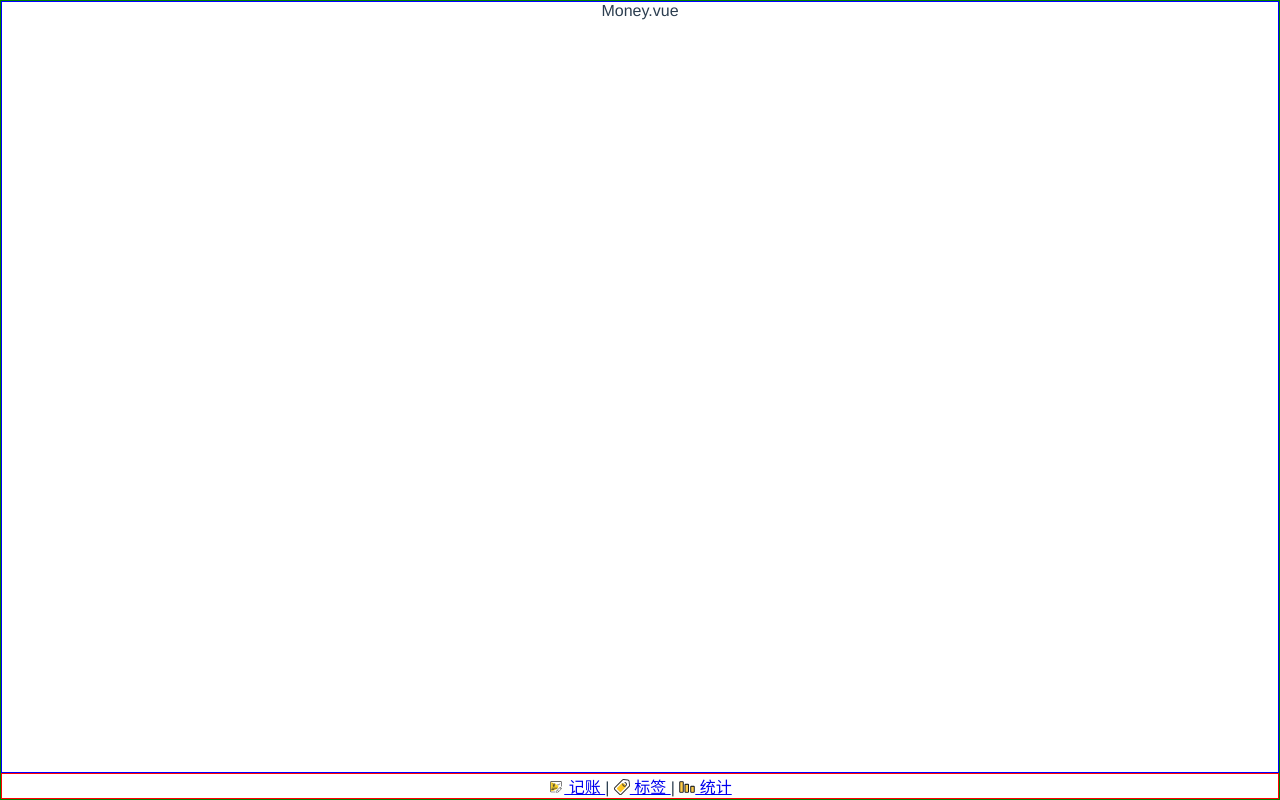
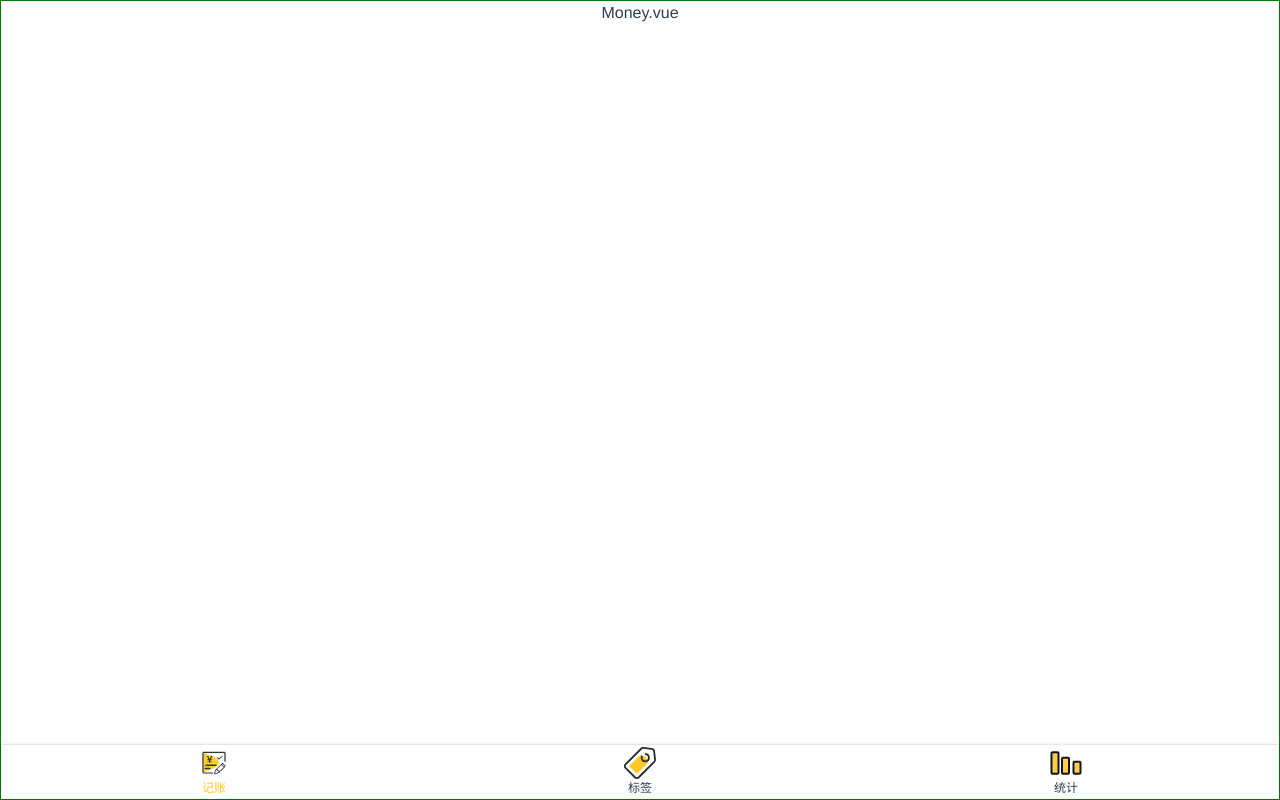
Before and after one commit to Xiaomin-Zhou/QiMei_money, a Vue app: page /#/money in a window 1280 px wide. Built offline with nearby package versions, Linux system fonts and the light colour scheme.

Commit message:
nav css done

```diff
--- a/public/index.html
+++ b/public/index.html
@@ -3,7 +3,7 @@
   <head>
     <meta charset="utf-8">
     <meta http-equiv="X-UA-Compatible" content="IE=edge">
-    <meta name="viewport" content="width=device-width,initial-scale=1.0">
+    <meta name="viewport" content="width=device-width,initial-scale=1,minimum-scale=1,maximum-scale=1,user-scalable=no,viewport-fit=cover">
     <link rel="icon" href="<%= BASE_URL %>favicon.ico">
     <title><%= htmlWebpackPlugin.options.title %></title>
   </head>
--- a/src/App.vue
+++ b/src/App.vue
@@ -11,6 +11,13 @@
   margin: 0;
   padding: 0;
   box-sizing: border-box;
+}
+body{
+  line-height: 1.5;
+}
+a{
+  text-decoration: none;
+  color:inherit;
 }
 #app {
   font-family: Avenir, Helvetica, Arial, sans-serif;
--- a/src/components/Layout.vue
+++ b/src/components/Layout.vue
@@ -21,7 +21,6 @@
     height: 100vh;
 }
 .content{
-    border: 1px solid blue;
     overflow: auto;
     flex-grow: 1;
 }
--- a/src/components/Nav.vue
+++ b/src/components/Nav.vue
@@ -1,33 +1,46 @@
  <template>
-    <div class='nav'>
-      <router-link to="/money">
+  <nav>
+    <router-link to="/money" class="item" active-class="selected">
       <Icon name="money"/>
       记账
     </router-link>
-      |
-      <router-link to="/labels">
+    <router-link to="/labels" class="item" active-class="selected">
       <Icon name="label"/>
       标签
     </router-link>
-      |
-      <router-link to="/statistics">
+    <router-link to="/statistics" class="item" active-class="selected">
       <Icon name="statistics"/>
       统计
     </router-link>
-    </div>
+  </nav>
 </template>
 
 <script lang="ts">
-
-
-
   export default {
-        name: "Nav"
-    }
+    name: 'Nav'
+  };
 </script>
 
 <style lang="scss" scoped>
- .nav{
-   border: 1px solid red;
+  nav {
+    display: flex;
+    box-shadow: 0 0 3px rgba(0, 0, 0, 0.25);
+    flex-direction: row;
+    font-size: 12px;
+    > .item {
+      padding: 2px 0;
+      width: 33.33333%;
+      display: flex;
+      justify-content: center;
+      align-items: center;
+      flex-direction: column;
+      .icon {
+        width: 32px;
+        height: 32px;
+      }
+    }
+    > .item.selected{
+      color: #ffc824;
+    }
   }
 </style>
```
Lines whose indentation alone changed are shown as unchanged.
